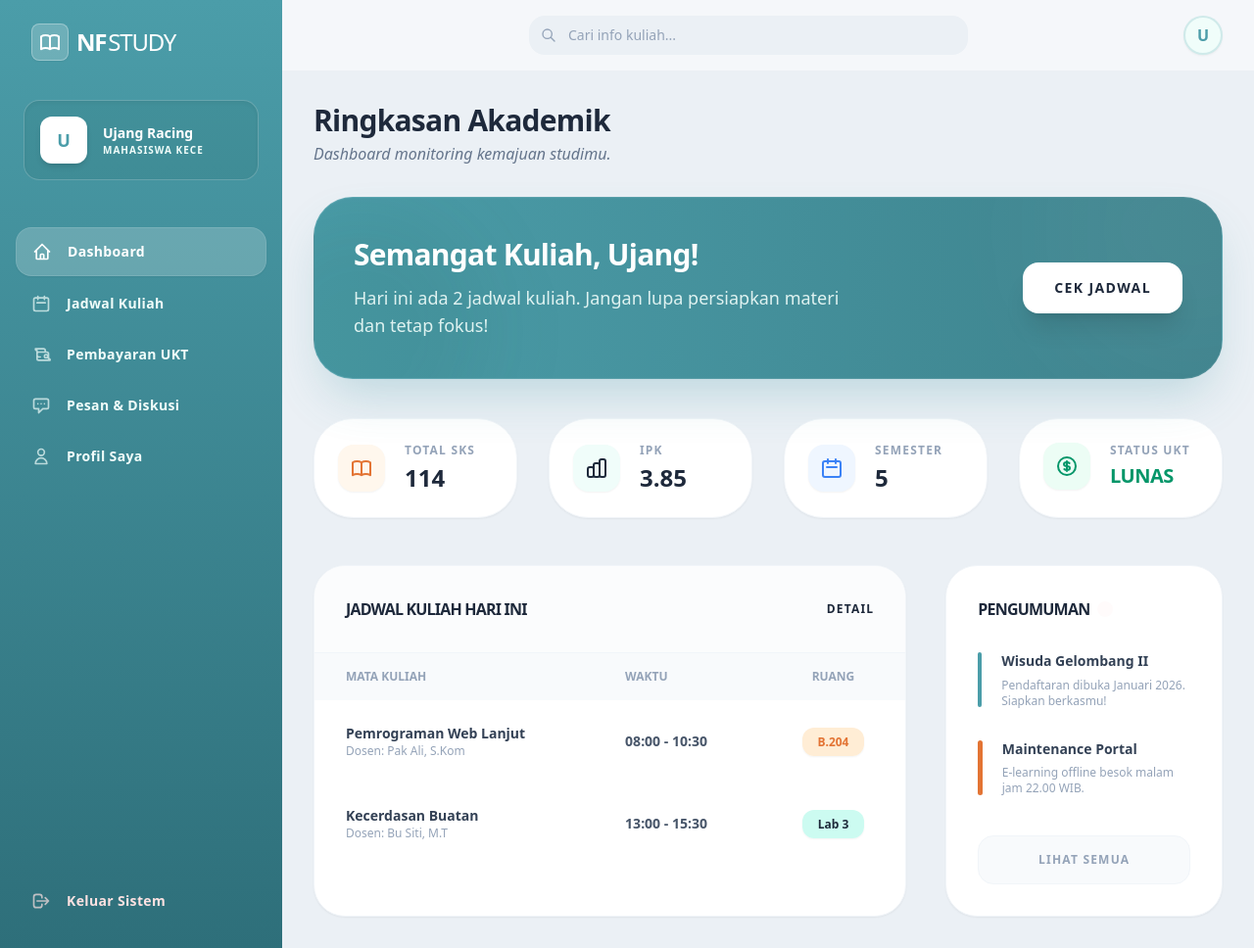
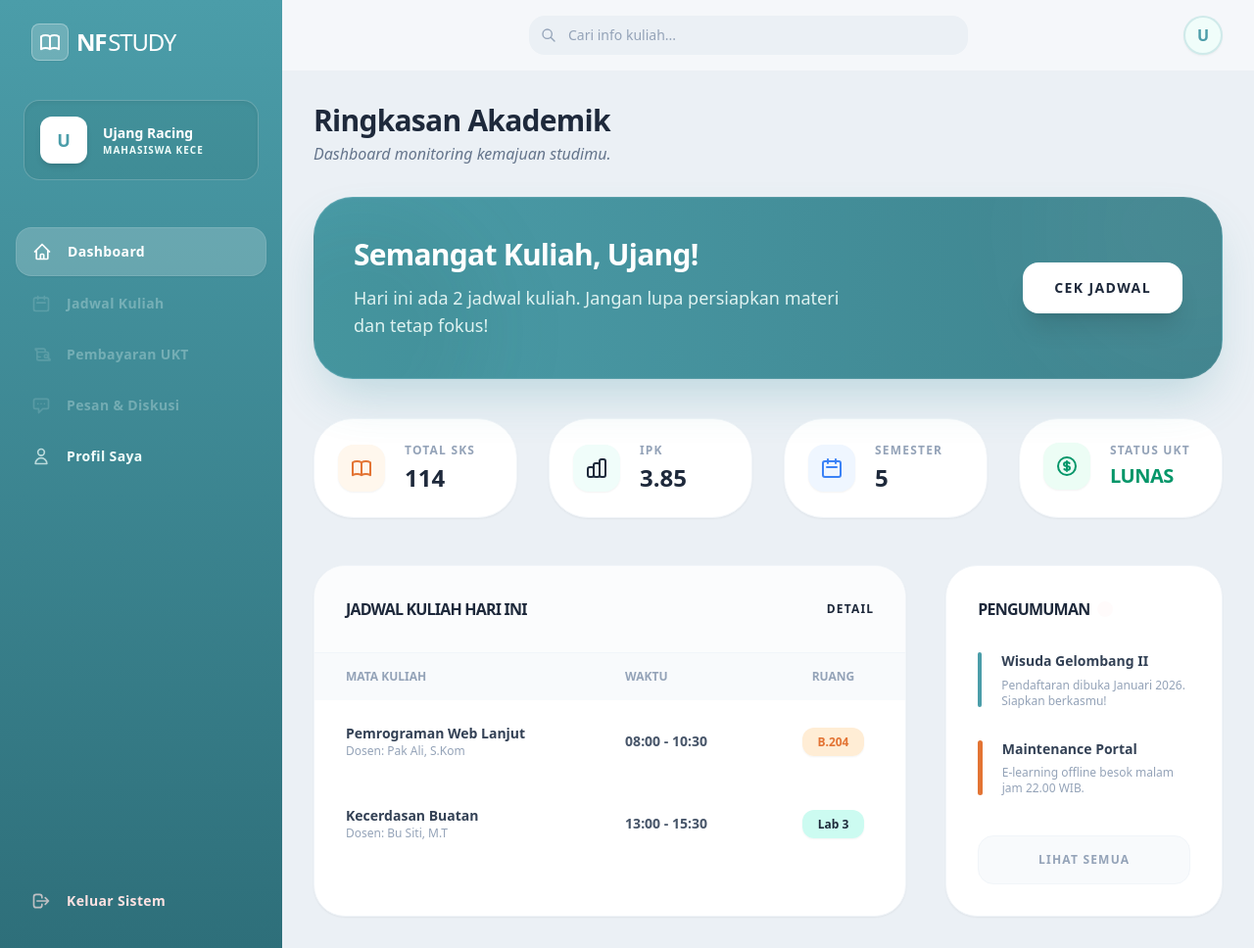
Before and after one commit to bani1610/NF-Study, a Laravel app: page /dashboard in a window 1280 px wide. Shown: the whole page at 98% size. Run offline with Laravel 10, Linux system fonts and the light colour scheme; some libraries are stand-ins or nearby versions.

Commit message:
Fix navigation links, add accessibility attributes
Co-authored-by: bani1610 <178942099+bani1610@users.noreply.github.com>

```diff
--- a/resources/views/layouts/app.blade.php
+++ b/resources/views/layouts/app.blade.php
@@ -37,16 +37,16 @@
                         <svg class="w-5 h-5 {{ request()->is('dashboard') ? 'text-white' : 'opacity-70 group-hover:opacity-100' }}" fill="none" stroke="currentColor" viewBox="0 0 24 24"><path stroke-linecap="round" stroke-linejoin="round" stroke-width="2" d="M3 12l2-2m0 0l7-7 7 7M5 10v10a1 1 0 001 1h3m10-11l2 2m-2-2v10a1 1 0 01-1 1h-3m-6 0a1 1 0 001-1v-4a1 1 0 011-1h2a1 1 0 011 1v4a1 1 0 001 1m-6 0h6"></path></svg>
                         <span class="ml-4 tracking-wide">Dashboard</span>
                     </a>
-                    <a class="flex items-center px-4 py-3.5 text-sm font-bold text-teal-50 hover:text-white hover:bg-black/5 rounded-2xl transition-all group" href="#">
-                        <svg class="w-5 h-5 opacity-70 group-hover:opacity-100 transition-opacity" fill="none" stroke="currentColor" viewBox="0 0 24 24"><path stroke-linecap="round" stroke-linejoin="round" stroke-width="2" d="M8 7V3m8 4V3m-9 8h10M5 21h14a2 2 0 002-2V7a2 2 0 00-2-2H5a2 2 0 00-2 2v12a2 2 0 002 2z"></path></svg>
+                    <a class="flex items-center px-4 py-3.5 text-sm font-bold text-teal-50/50 rounded-2xl cursor-not-allowed opacity-60" href="#" aria-disabled="true" onclick="return false;">
+                        <svg class="w-5 h-5 opacity-50" fill="none" stroke="currentColor" viewBox="0 0 24 24"><path stroke-linecap="round" stroke-linejoin="round" stroke-width="2" d="M8 7V3m8 4V3m-9 8h10M5 21h14a2 2 0 002-2V7a2 2 0 00-2-2H5a2 2 0 00-2 2v12a2 2 0 002 2z"></path></svg>
                         <span class="ml-4 tracking-wide">Jadwal Kuliah</span>
                     </a>
-                    <a class="flex items-center px-4 py-3.5 text-sm font-bold text-teal-50 hover:text-white hover:bg-black/5 rounded-2xl transition-all group" href="#">
-                        <svg class="w-5 h-5 opacity-70 group-hover:opacity-100 transition-opacity" fill="none" stroke="currentColor" viewBox="0 0 24 24"><path stroke-linecap="round" stroke-linejoin="round" stroke-width="2" d="M17 9V7a2 2 0 00-2-2H5a2 2 0 002 2v6a2 2 0 002 2h2m2 4h10a2 2 0 00-2-2v-6a2 2 0 00-2-2H9a2 2 0 00-2 2v6a2 2 0 002 2zm7-5a2 2 0 11-4 0 2 2 0 014 0z"></path></svg>
+                    <a class="flex items-center px-4 py-3.5 text-sm font-bold text-teal-50/50 rounded-2xl cursor-not-allowed opacity-60" href="#" aria-disabled="true" onclick="return false;">
+                        <svg class="w-5 h-5 opacity-50" fill="none" stroke="currentColor" viewBox="0 0 24 24"><path stroke-linecap="round" stroke-linejoin="round" stroke-width="2" d="M17 9V7a2 2 0 00-2-2H5a2 2 0 002 2v6a2 2 0 002 2h2m2 4h10a2 2 0 00-2-2v-6a2 2 0 00-2-2H9a2 2 0 00-2 2v6a2 2 0 002 2zm7-5a2 2 0 11-4 0 2 2 0 014 0z"></path></svg>
                         <span class="ml-4 tracking-wide">Pembayaran UKT</span>
                     </a>
-                    <a class="flex items-center px-4 py-3.5 text-sm font-bold text-teal-50 hover:text-white hover:bg-black/5 rounded-2xl transition-all group" href="#">
-                        <svg class="w-5 h-5 opacity-70 group-hover:opacity-100 transition-opacity" fill="none" stroke="currentColor" viewBox="0 0 24 24"><path stroke-linecap="round" stroke-linejoin="round" stroke-width="2" d="M8 10h.01M12 10h.01M16 10h.01M9 16H5a2 2 0 01-2-2V6a2 2 0 012-2h14a2 2 0 012 2v8a2 2 0 01-2 2h-5l-5 5v-5z"></path></svg>
+                    <a class="flex items-center px-4 py-3.5 text-sm font-bold text-teal-50/50 rounded-2xl cursor-not-allowed opacity-60" href="#" aria-disabled="true" onclick="return false;">
+                        <svg class="w-5 h-5 opacity-50" fill="none" stroke="currentColor" viewBox="0 0 24 24"><path stroke-linecap="round" stroke-linejoin="round" stroke-width="2" d="M8 10h.01M12 10h.01M16 10h.01M9 16H5a2 2 0 01-2-2V6a2 2 0 012-2h14a2 2 0 012 2v8a2 2 0 01-2 2h-5l-5 5v-5z"></path></svg>
                         <span class="ml-4 tracking-wide">Pesan & Diskusi</span>
                     </a>
                      <a class="flex items-center px-4 py-3.5 text-sm font-bold rounded-2xl transition-all {{ request()->is('profile') ? 'text-white bg-white/20 shadow-sm border border-white/10' : 'text-teal-50 hover:text-white hover:bg-black/5' }}" href="/profile">
@@ -74,7 +74,7 @@
                              <div class="absolute inset-y-0 flex items-center pl-3">
                                 <svg class="w-4 h-4 text-slate-400" fill="none" stroke="currentColor" viewBox="0 0 24 24"><path stroke-linecap="round" stroke-linejoin="round" stroke-width="2" d="M21 21l-6-6m2-5a7 7 0 11-14 0 7 7 0 0114 0z"></path></svg>
                             </div>
-                            <input class="w-full pl-10 pr-4 py-2.5 text-sm text-slate-700 placeholder-slate-400 bg-[#ebf0f5] border-none rounded-2xl focus:bg-white focus:ring-2 focus:ring-[#4B9DA9] transition-all outline-none" type="text" placeholder="Cari info kuliah..." />
+                            <input class="w-full pl-10 pr-4 py-2.5 text-sm text-slate-700 placeholder-slate-400 bg-[#ebf0f5] border-none rounded-2xl focus:bg-white focus:ring-2 focus:ring-[#4B9DA9] transition-all outline-none" type="text" placeholder="Cari info kuliah..." aria-label="Cari informasi kuliah" />
                         </div>
                     </div>
                     <div class="flex items-center space-x-4">
```
